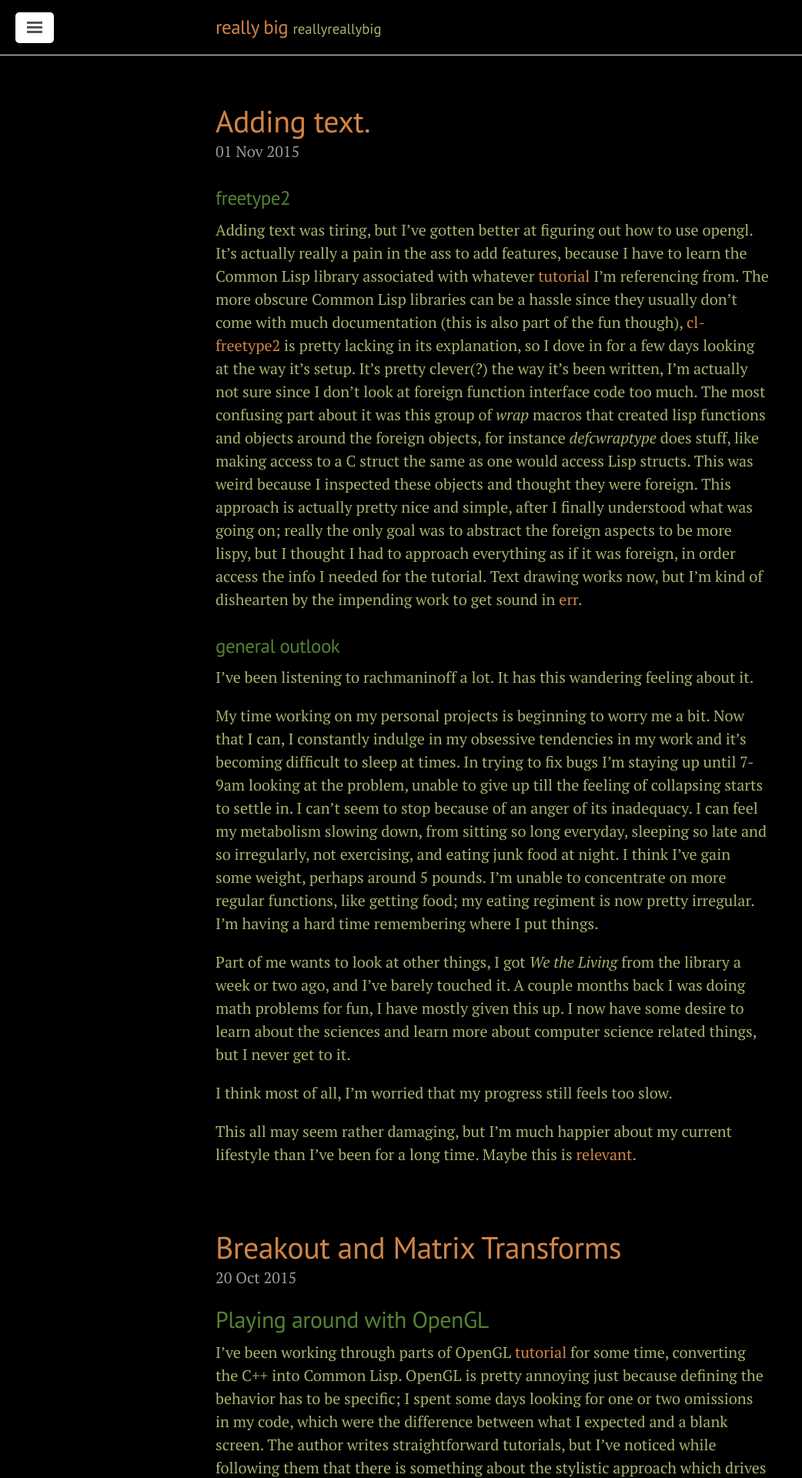
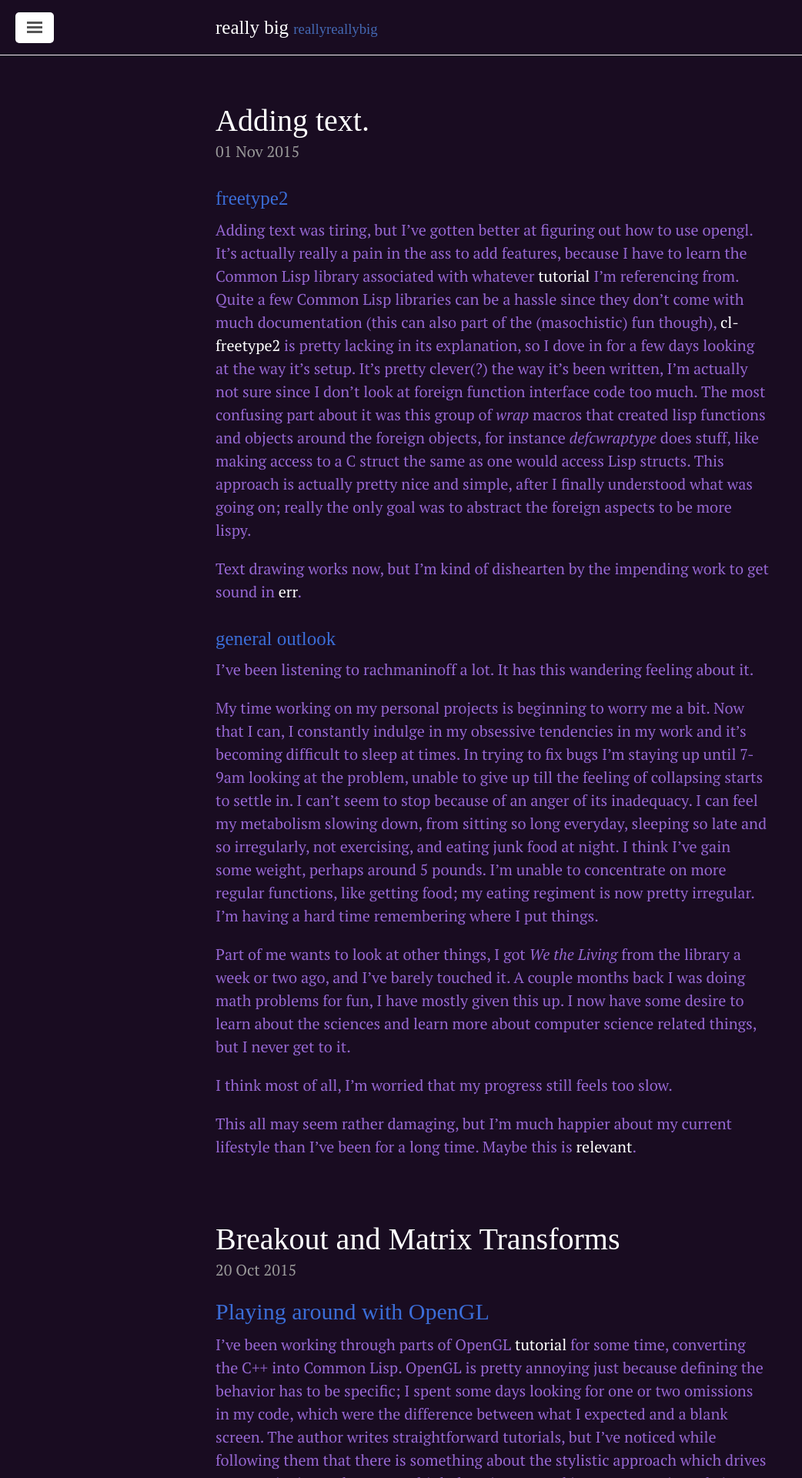
Before and after one commit to hahahahaman/hahahahaman.github.io, a Jekyll site: the page built from index.html, in a window 1280 px wide. Shown: the top 1920 px of the page at 77% size, without its empty margins (0-1042 px from the left). Built offline with Jekyll 4.4.1, drawn with Linux system fonts in a browser that asks for light colours; the list of posts is cut into pages by our own code.

Commit message:
update site color scheme, made a draft, working on the html story, modified some old posts

```diff
--- a/_includes/head.html
+++ b/_includes/head.html
@@ -22,6 +22,7 @@
   <!-- <link rel="stylesheet" href="https://fonts.googleapis.com/css?family=Allerta+Stencil"> -->
   <!-- <link rel="stylesheet" href="{{ site.baseurl }}/public/css/testing.css"> -->
   <link rel="stylesheet" href="{{ site.baseurl }}/public/css/halloween.css">
+  <link rel="stylesheet" href="{{ site.baseurl }}/public/css/regular.css">
 
   <!-- Icons -->
   <!-- <link rel="apple-touch-icon-precomposed" sizes="144x144" href="{{ site.baseurl }}/public/apple-touch-icon-precomposed.png"> -->
--- a/_layouts/default.html
+++ b/_layouts/default.html
@@ -3,7 +3,7 @@
 
   {% include head.html %}
 
-  <body class="theme-halloween">
+  <body class="theme-regular">
 
     {% include sidebar.html %}
 
--- a/_posts/2015-11-1-adding-text.md
+++ b/_posts/2015-11-1-adding-text.md
@@ -9,8 +9,8 @@ Adding text was tiring, but I've gotten better at figuring out how to use
 opengl. It's actually really a pain in the ass to add features, because I have
 to learn the Common Lisp library associated with whatever
 [tutorial](https://en.wikibooks.org/wiki/OpenGL_Programming/Modern_OpenGL_Tutorial_Text_Rendering_01)
-I'm referencing from. The more obscure Common Lisp libraries can be a hassle
-since they usually don't come with much documentation (this is also part of the
+I'm referencing from. Quite a few Common Lisp libraries can be a hassle since
+they don't come with much documentation (this can also part of the (masochistic)
 fun though), [cl-freetype2](https://github.com/rpav/cl-freetype2) is pretty
 lacking in its explanation, so I dove in for a few days looking at the way it's
 setup. It's pretty clever(?) the way it's been written, I'm actually not sure
@@ -18,13 +18,12 @@ since I don't look at foreign function interface code too much. The most
 confusing part about it was this group of _wrap_ macros that created lisp
 functions and objects around the foreign objects, for instance _defcwraptype_
 does stuff, like making access to a C struct the same as one would access Lisp
-structs. This was weird because I inspected these objects and thought they were
-foreign. This approach is actually pretty nice and simple, after I finally
+structs. This approach is actually pretty nice and simple, after I finally
 understood what was going on; really the only goal was to abstract the foreign
-aspects to be more lispy, but I thought I had to approach everything as if it
-was foreign, in order access the info I needed for the tutorial. Text drawing
-works now, but I'm kind of dishearten by the impending work to get sound in
-[err](https://github.com/hahahahaman/err).
+aspects to be more lispy.
+
+Text drawing works now, but I'm kind of dishearten by the impending work to get
+sound in [err](https://github.com/hahahahaman/err).
 
 ### general outlook
 
--- /dev/null
+++ b/public/css/regular.css
@@ -0,0 +1,69 @@
+/* site regular theme */
+
+
+.theme-regular {
+    background-color: #190C21;
+    color : #9566D1;
+}
+
+.theme-regular html {
+  font-family: serif, TimesNewRoman, serif;
+}
+
+.theme-regular h1,
+.theme-regular h2,
+.theme-regular h3,
+.theme-regular h4,
+.theme-regular h5,
+.theme-regular h6,
+.theme-regular .page-title,
+.theme-regular .post-title {
+     font-family: TimesNewRoman, sans-serif;
+     font-weight: 500;
+     letter-spacing: 0rem;
+     color: #3B6DD7;
+}
+
+.theme-regular strong,
+.theme-regular abbr {
+    color : #6800FC;
+}
+
+.theme-regular code{
+    color : #6C5EEF;
+}
+
+.theme-regular .message,
+.theme-regular blockquote,
+.theme-regular .masthead-title small {
+    color : #4468B3;
+}
+
+.theme-regular pre, /* snippets of highlighted code */
+.theme-regular table,
+.theme-regular .message,
+.theme-regular code {
+    background-color : #171717;
+}
+
+.theme-regular tbody tr:nth-child(odd) td,
+.theme-regular tbody tr:nth-child(odd) th {
+    background-color: #000;
+}
+
+
+.theme-regular .post-title a,
+.theme-regular .post-date {
+    color: #999;
+}
+
+.theme-regular .sidebar,
+.theme-regular .sidebar-toggle:active,
+.theme-regular #sidebar-checkbox:checked ~ .sidebar-toggle {
+    background-color: #4468B3;
+}
+.theme-regular .container a,
+.theme-regular .sidebar-toggle,
+.theme-regular .related-posts li a:hover {
+    color: #FFF;
+}
```
Also changed, not shown: _drafts/dream.md (added, +19 -0 lines), _drafts/self.md (+1 -1 lines), about.md (+5 -5 lines), stories/cross-the-road/index.html (added, +8 -0 lines).
